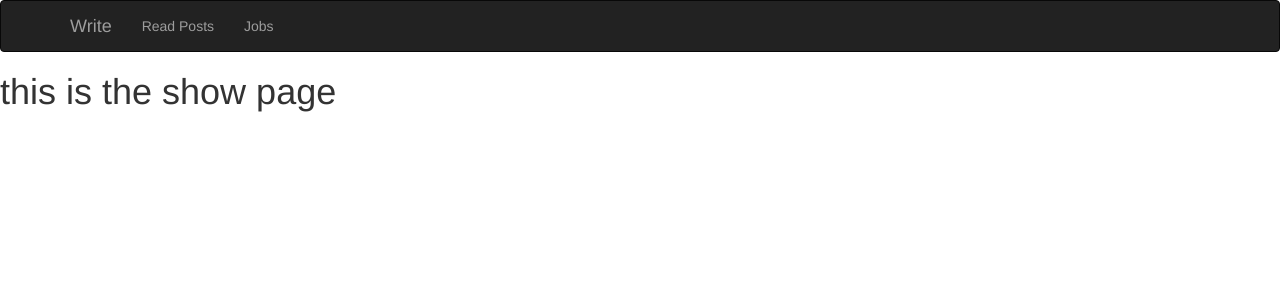
After one commit to lenglee1/blog, a Flask app: template templates/show.html in a window 1280 px wide. The commit adds this page. Shown: the top 300 px of the page. Run offline with Flask 2, Linux system fonts and the light colour scheme; the template is opened without the code that fills it, so the values that code supplies are empty; some libraries are stand-ins or nearby versions.

Commit message:
added show page

```diff
--- a/templates/base.html
+++ b/templates/base.html
@@ -22,11 +22,11 @@
 	                <span class="icon-bar"></span>
 	                <span class="icon-bar"></span>
 	            </button>
-	     		<a class="navbar-brand" href="/">Blog</a>
+	     		<a class="navbar-brand" href="/">Write</a>
 	        </div>
 	        <div class="navbar-collapse collapse">
 	            <ul class="nav navbar-nav">
-	               <li><a href="/">About</a></li>
+	               <li><a href="/show">Read Posts</a></li>
 	               <li><a href="/">Jobs</a></li>
 	            </ul>
 	        </div>
--- /dev/null
+++ b/templates/show.html
@@ -0,0 +1,16 @@
+{% extends "base.html" %}
+
+{% block content %}
+
+<h1> this is the show page </h1>
+
+<ul>
+	{% for item in object %}
+		<li><b> {{ item.name }} </b></li>
+		<li> {{ item.education }} </li>
+		<li> {{ item.blog_post }} </li>
+		<li> {{ item.temperature }} </li>
+	{% endfor %}
+</ul>
+
+{% endblock %}
```
